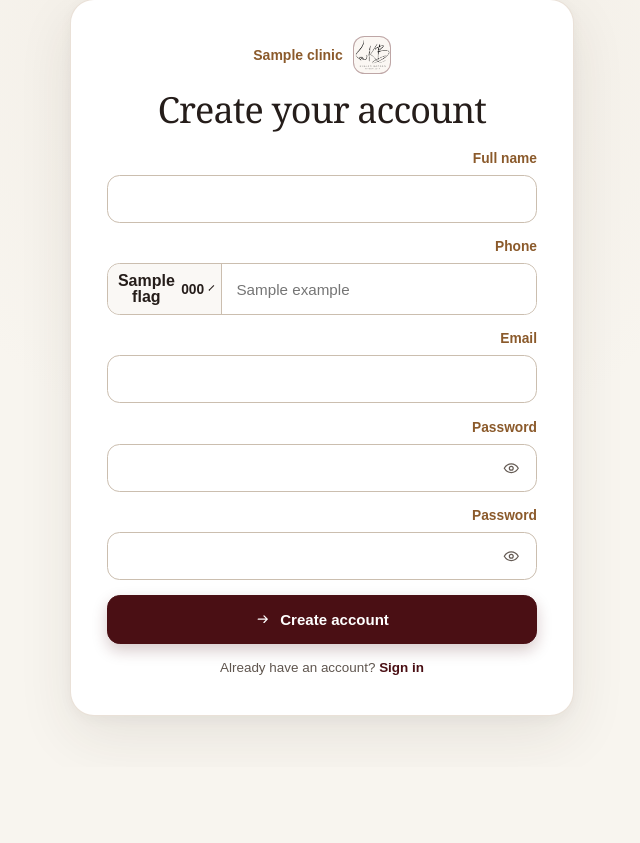
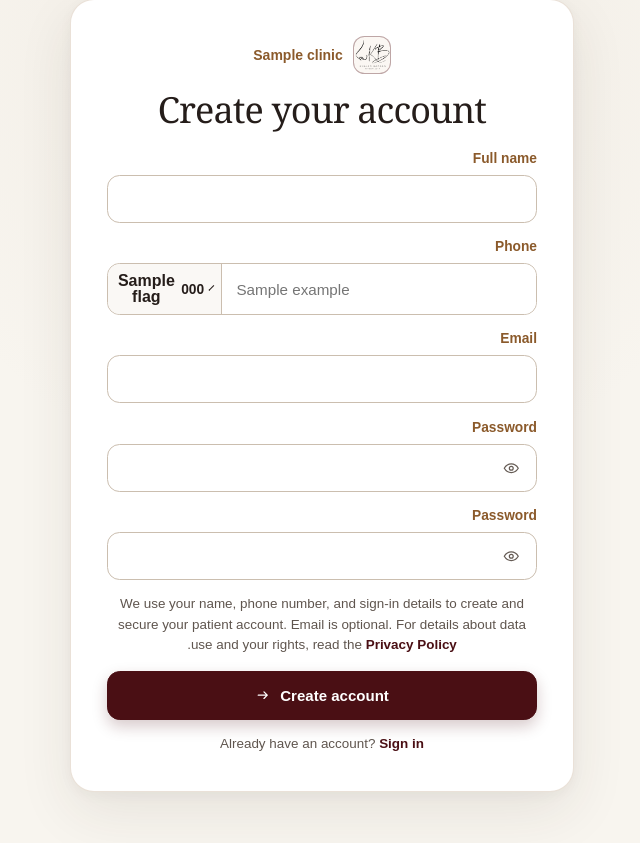
Before and after one commit to sami77337/khaled-badran-clinic, a Django app: template templates/patients/portal_register.html in a window 1280 px wide. Shown: the part 117-960 px from the top of the page, without its empty margins (318-958 px from the left). Before the commit the page ends 845 px from the top, so only its background shows below. Run offline with Django 5.2, Linux system fonts and the light colour scheme; the template is opened without the code that fills it: most values are stand-ins (such as "Sample title", 1, 10 or a date in 2020); form fields are guessed from the names that the template uses; parts of the project's set-up code (start-up, migrations or seed data) failed here and were passed over.

Commit message:
LEGAL: show localized account data-use notice without new consent gate

```diff
--- a/templates/patients/portal_register.html
+++ b/templates/patients/portal_register.html
@@ -92,6 +92,16 @@
                 {% if form.password2.errors %}<div class="auth-field-errors" role="alert">{{ form.password2.errors }}</div>{% endif %}
             </div>
 
+            <p class="auth-register-return" data-register-privacy-notice>
+                {% if is_arabic %}
+                    نستخدم اسمك ورقم هاتفك وبيانات الدخول لإنشاء حساب المريض وتأمينه، والبريد الإلكتروني اختياري. لمعرفة تفاصيل استخدام البيانات وحقوقك اقرأ
+                    <a href="{% url 'privacy' %}">سياسة الخصوصية</a>.
+                {% else %}
+                    We use your name, phone number, and sign-in details to create and secure your patient account. Email is optional. For details about data use and your rights, read the
+                    <a href="{% url 'privacy_en' %}">Privacy Policy</a>.
+                {% endif %}
+            </p>
+
             <button class="auth-submit" type="submit">
                 <span>{% if is_arabic %}إنشاء الحساب{% else %}Create account{% endif %}</span>
                 <svg class="auth-submit-arrow" aria-hidden="true" viewBox="0 0 20 20" fill="none">
```
